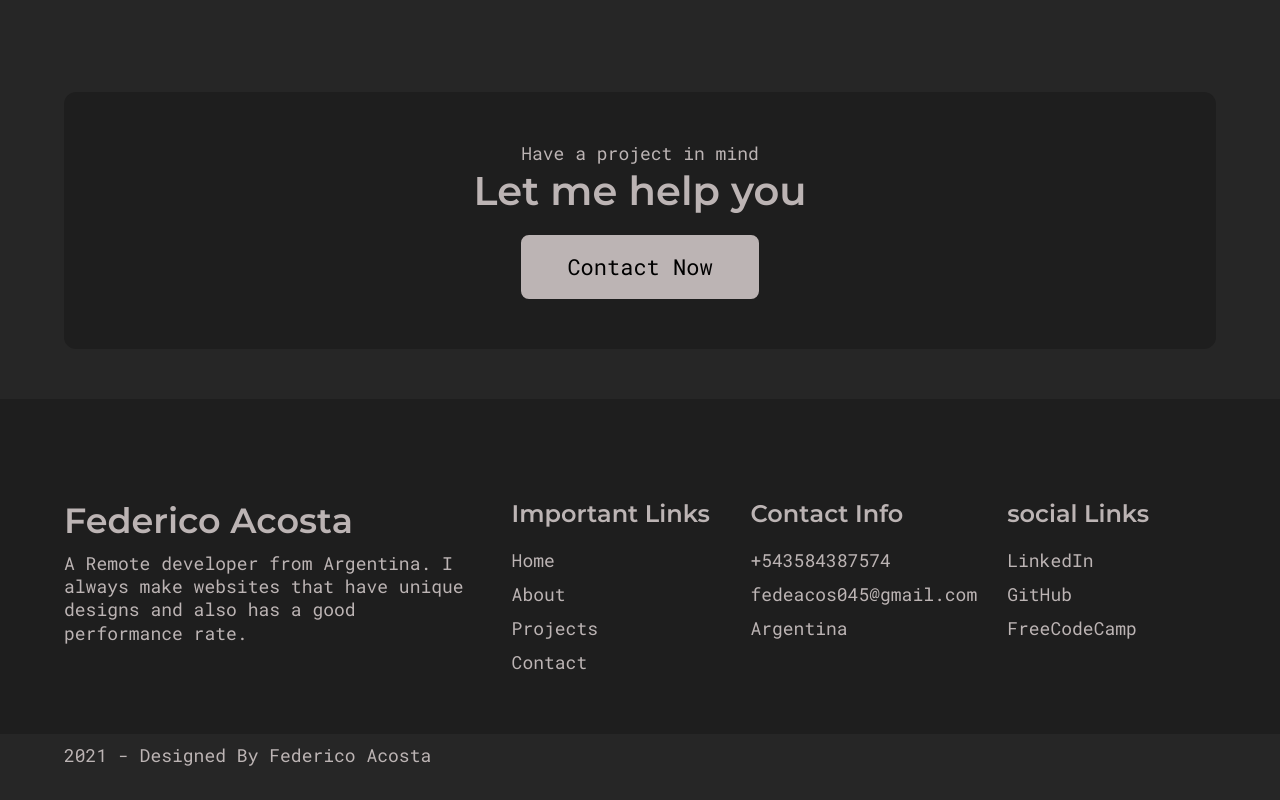
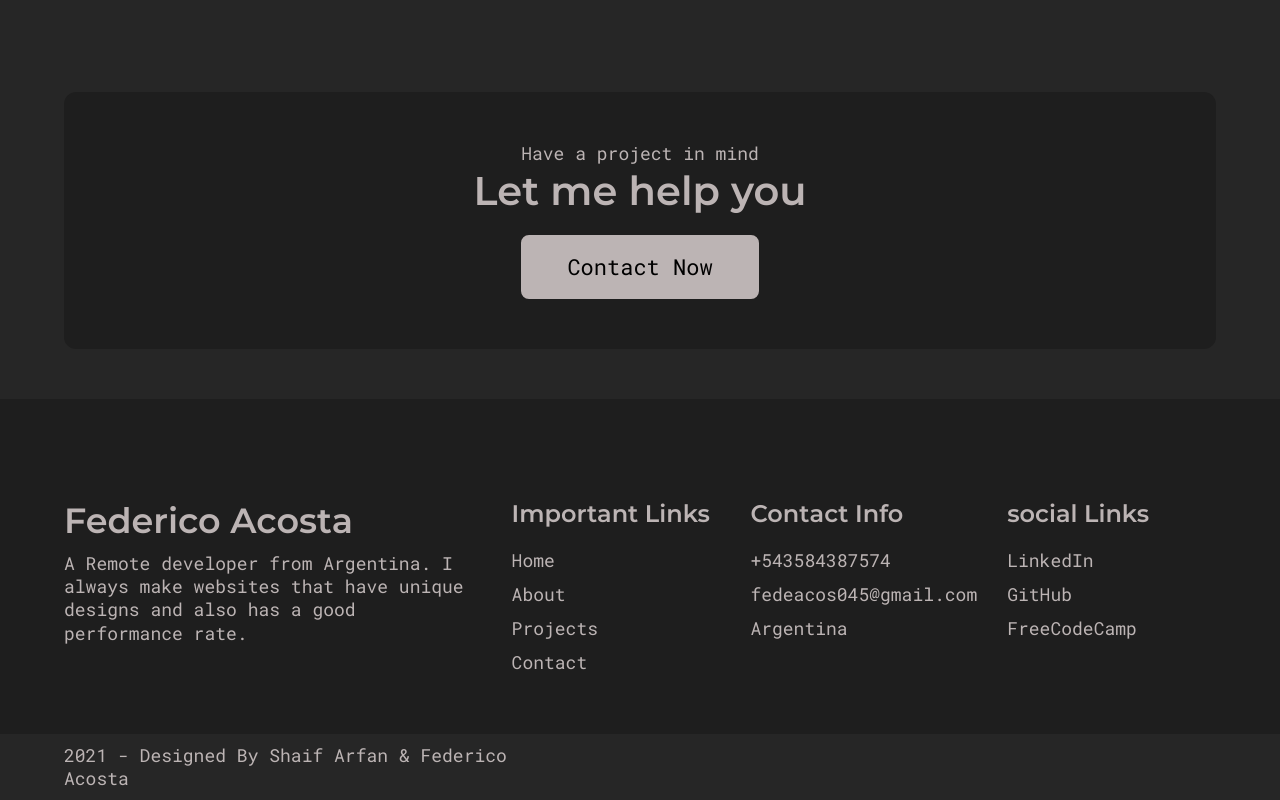
Before and after one commit to FedericoAcostaDev/portfolio2021, a React (Create React App) app: page / in a window 1280 px wide. Shown: the part 3713-4513 px from the top of the page. Before the commit the page ends 4490 px from the top, so only its background shows below. Built offline with nearby package versions, Linux system fonts and the light colour scheme; a web font is replaced by a local one.

Commit message:
added designers

```diff
--- a/src/components/Footer.js
+++ b/src/components/Footer.js
@@ -132,7 +132,7 @@ export default function Footer() {
       </div>
       <div className="copyright">
         <div className="container">
-          <PText>2021 - Designed By Federico Acosta </PText>
+          <PText>2021 - Designed By Shaif Arfan & Federico Acosta </PText>
         </div>
       </div>
     </FooterStyle>
```
